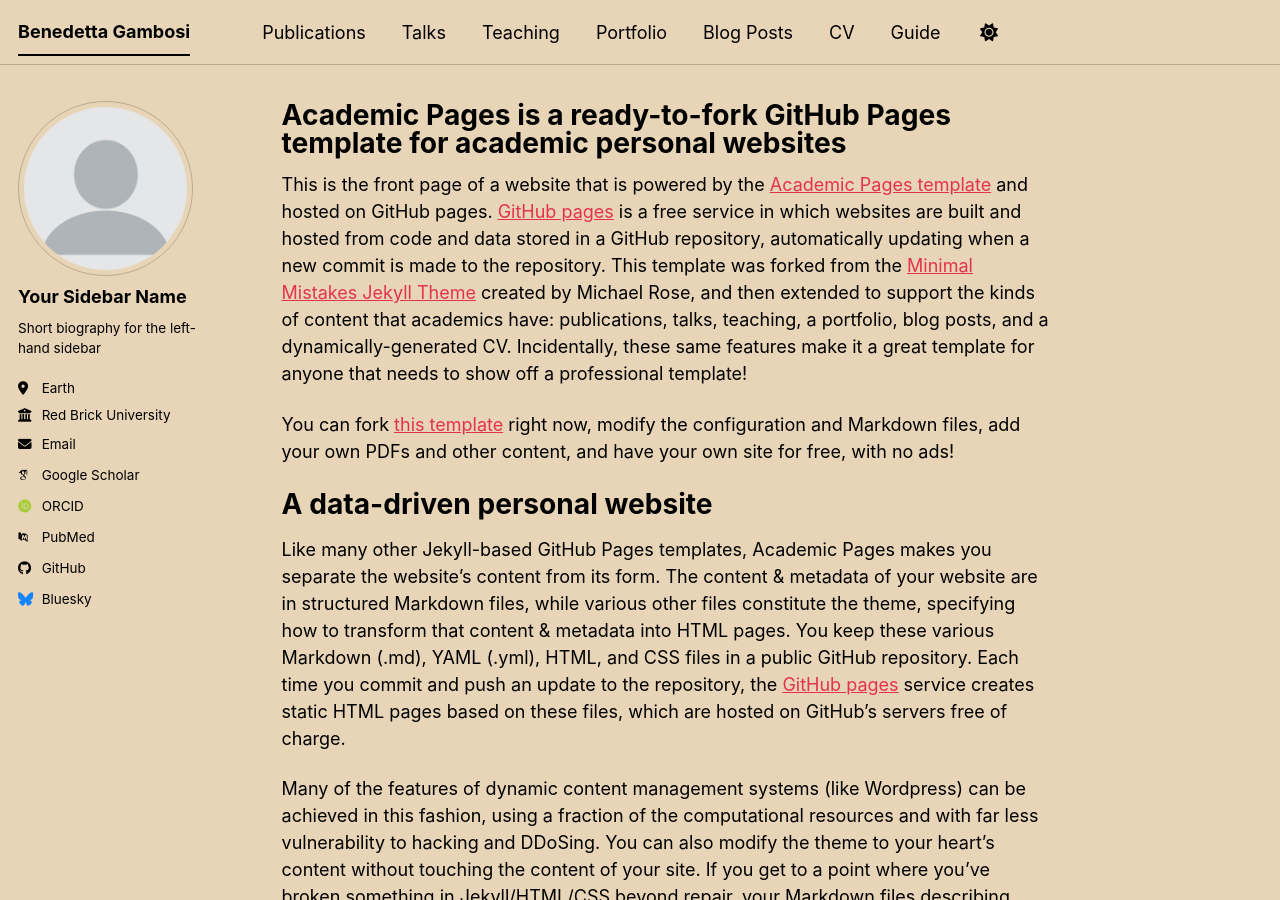
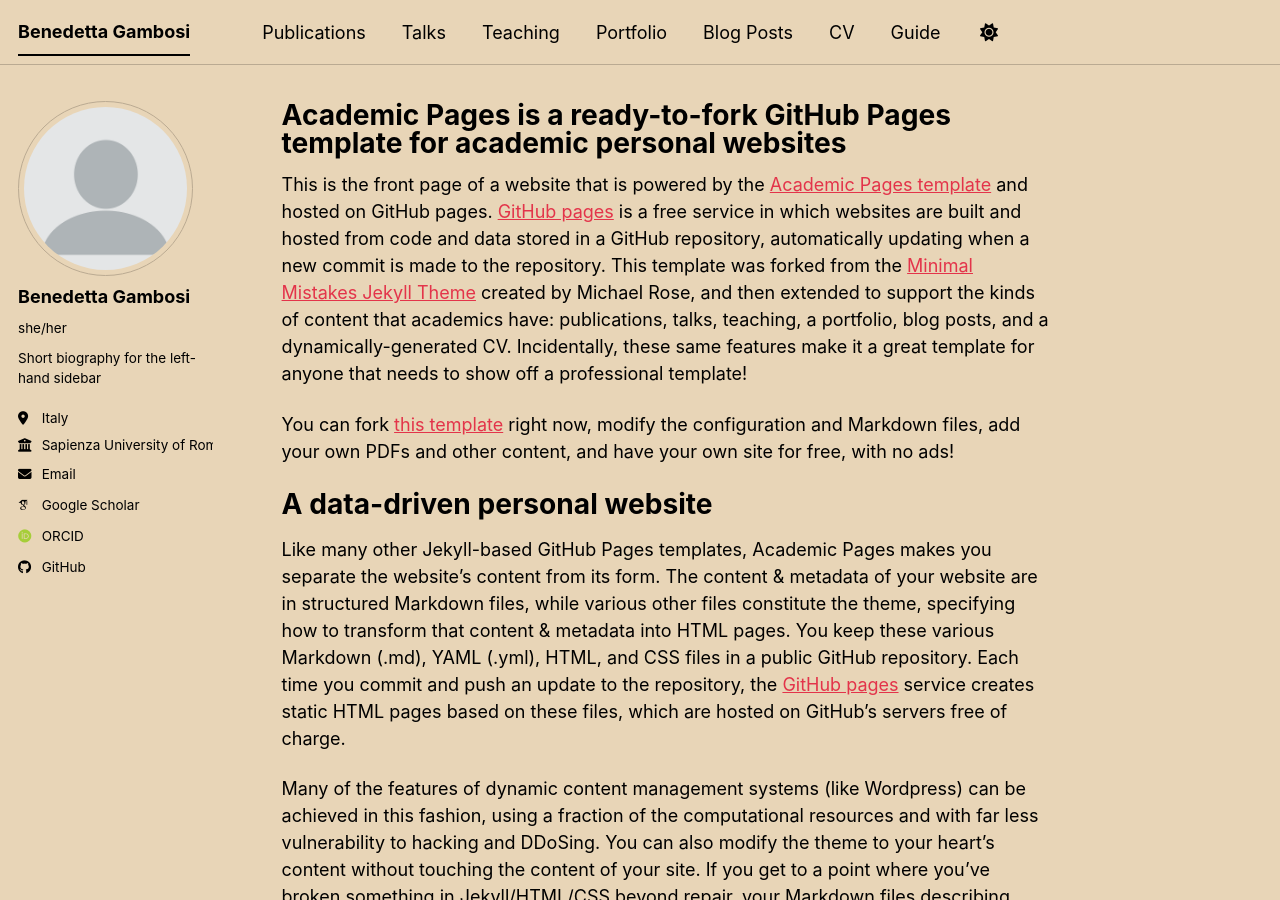
Before and after one commit to benedettagambosi/benedettagambosi.github.io, a Jekyll site: the page built from _pages/about.md, in a window 1280 px wide and 900 px high. Built offline with Jekyll 4.4.1, drawn with Linux system fonts in a browser that asks for light colours; some web fonts are replaced; a script bundle is joined from its source files by our own code; library files that are not in the unit come from our copies.

Commit message:
Update author profile information in _config.yml

```diff
--- a/_config.yml
+++ b/_config.yml
@@ -24,24 +24,24 @@
 author:
   # Biographic information
   avatar           : "profile.png"
-  name             : "Your Sidebar Name"
-  pronouns         : # example: "she/her"
+  name             : "Benedetta Gambosi"
+  pronouns         : "she/her"
   bio              : "Short biography for the left-hand sidebar"
-  location         : "Earth"
-  employer         : "Red Brick University"
+  location         : "Italy"
+  employer         : "Sapienza University of Rome"
   uri              : # URL
-  email            : "none@example.org"
+  email            : "benedetta.gambosi@gmail.com"
 
   # Academic websites
   academia         : # URL
   arxiv            : # URL - Update with the correct link to your profile
-  googlescholar    : "https://scholar.google.com/citations?user=PS_CX0AAAAAJ"
+  googlescholar    : "https://scholar.google.com/citations?hl=it&user=PxoxTPgAAAAJ&view_op=list_works&gmla=AF9nlQszqJvq0js276y9jngEQ79RqmEtvPjqLu6EQFBoFPuyzH0fxEJxlyyma1_ruqAuk5C8KnYY5-1Tsv9W2OTXR7LH"
   inspire-hep      : # URL
   impactstory      : # URL
-  orcid            : "https://orcid.org/yourorcidurl"
+  orcid            : "https://orcid.org/0009-0003-0816-8211"
   semantic         : # URL
   ssrn             : # URL
-  pubmed           : "https://www.ncbi.nlm.nih.gov/pubmed/?term=john+snow"
+  pubmed           : #"https://www.ncbi.nlm.nih.gov/pubmed/?term=john+snow"
   researchgate     : # URL
   scopus           : # URL
   zotero           : # URL
@@ -51,13 +51,13 @@
   bitbucket        : # Username - Update with your username on the site
   codepen          : # Username
   dribbble         : # Username
-  github           : "academicpages"
+  github           : "benedettagambosi"
   kaggle           : # Username
   stackoverflow    : # User number or user number and name (i.e., use "1" or "1/jeff-atwood")
 
   # Social media
   artstation       : # Username
-  bluesky          : "bsky.app" # Replace this with you Bluesky username
+  bluesky          : #"bsky.app" # Replace this with you Bluesky username
   facebook         : # Username
   flickr           : # Username
   foursquare       : # Username
```
